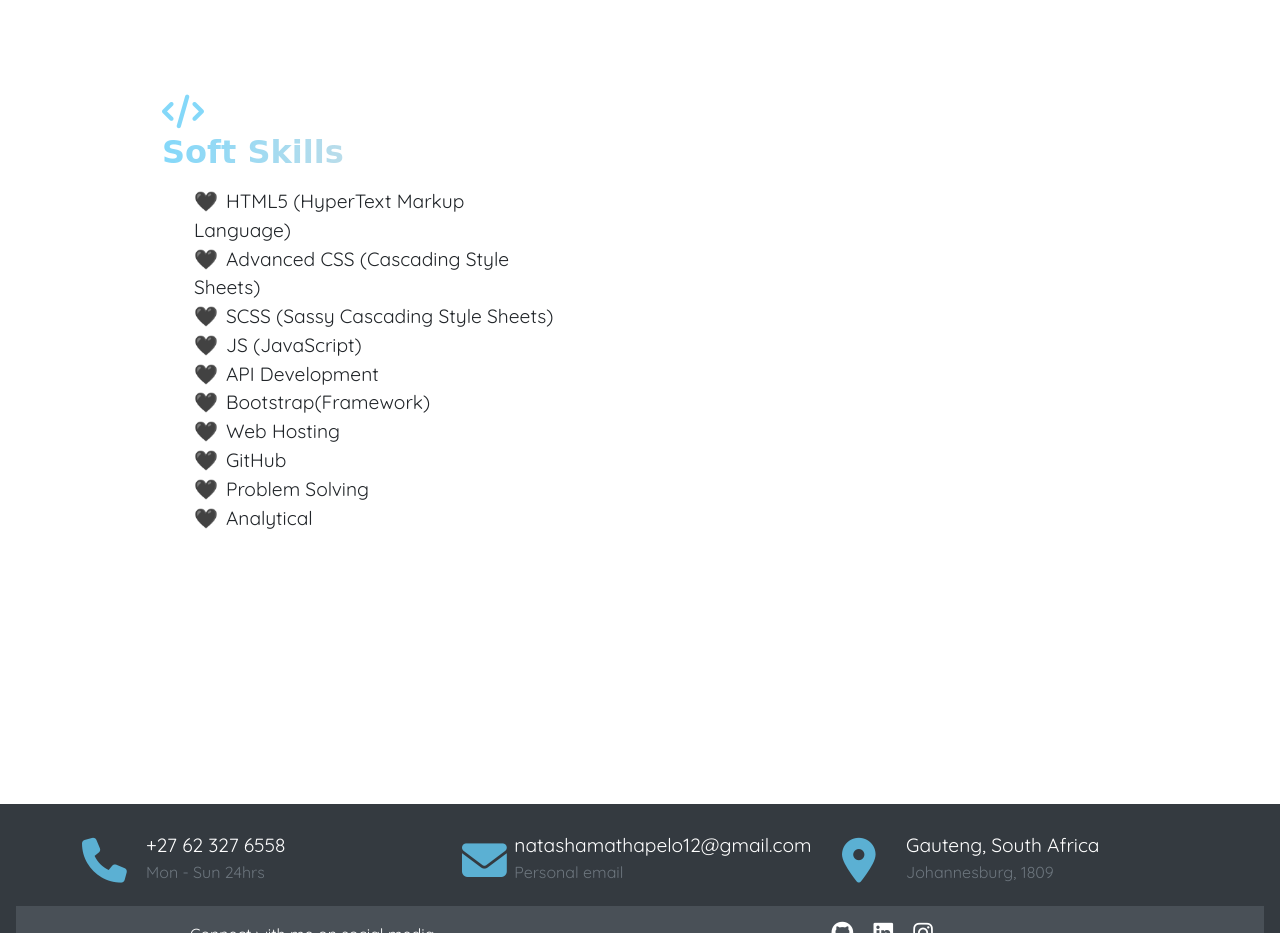
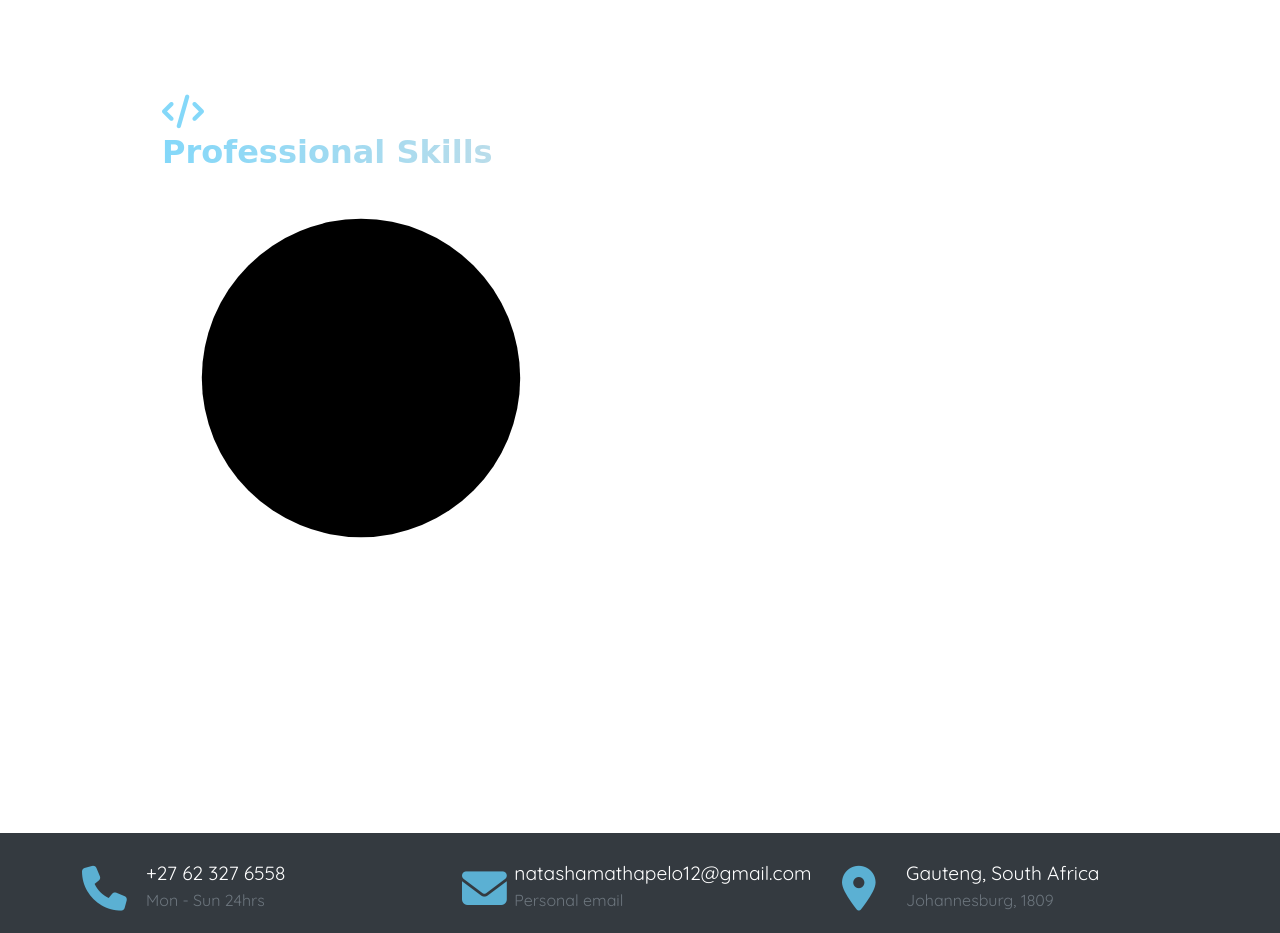
Before and after one commit to natasha-snow/responsive-portfolio-project, a website: page index.html in a window 1280 px wide. Shown: the part 1420-2353 px from the top of the page. Drawn offline with nearby package versions, Linux system fonts and the light colour scheme; a web font is replaced by a local one.

Commit message:
added a circle

```diff
--- a/index.html
+++ b/index.html
@@ -197,19 +197,14 @@
           >
             <div class="services__content">
               <div class="icon d-block pt-0 fas fa-code"></div>
-              <h3 class="display-3--title mt-1">Soft Skills</h3>
-              <ul class="lh-base">
-                <li>HTML5 (HyperText Markup Language)</li>
-                <li>Advanced CSS (Cascading Style Sheets)</li>
-                <li>SCSS (Sassy Cascading Style Sheets)</li>
-                <li>JS (JavaScript)</li>
-                <li>API Development</li>
-                <li>Bootstrap(Framework)</li>
-                <li>Web Hosting</li>
-                <li>GitHub</li>
-                <li>Problem Solving</li>
-                <li>Analytical</li>
-              </ul>
+              <h3 class="display-3--title mt-1">Professional Skills</h3>
+               <div class="radial-bars">
+                <div class="radial-bar">
+                  <svg x="0xp" y="0xp" viewBox="0 0 200 200">
+                    <circle class="progress-bar" cx="100" cy="100" r="80"></circle>
+                  </svg>
+                </div>
+               </div>
             </div>
           </div>
         </div>
```
